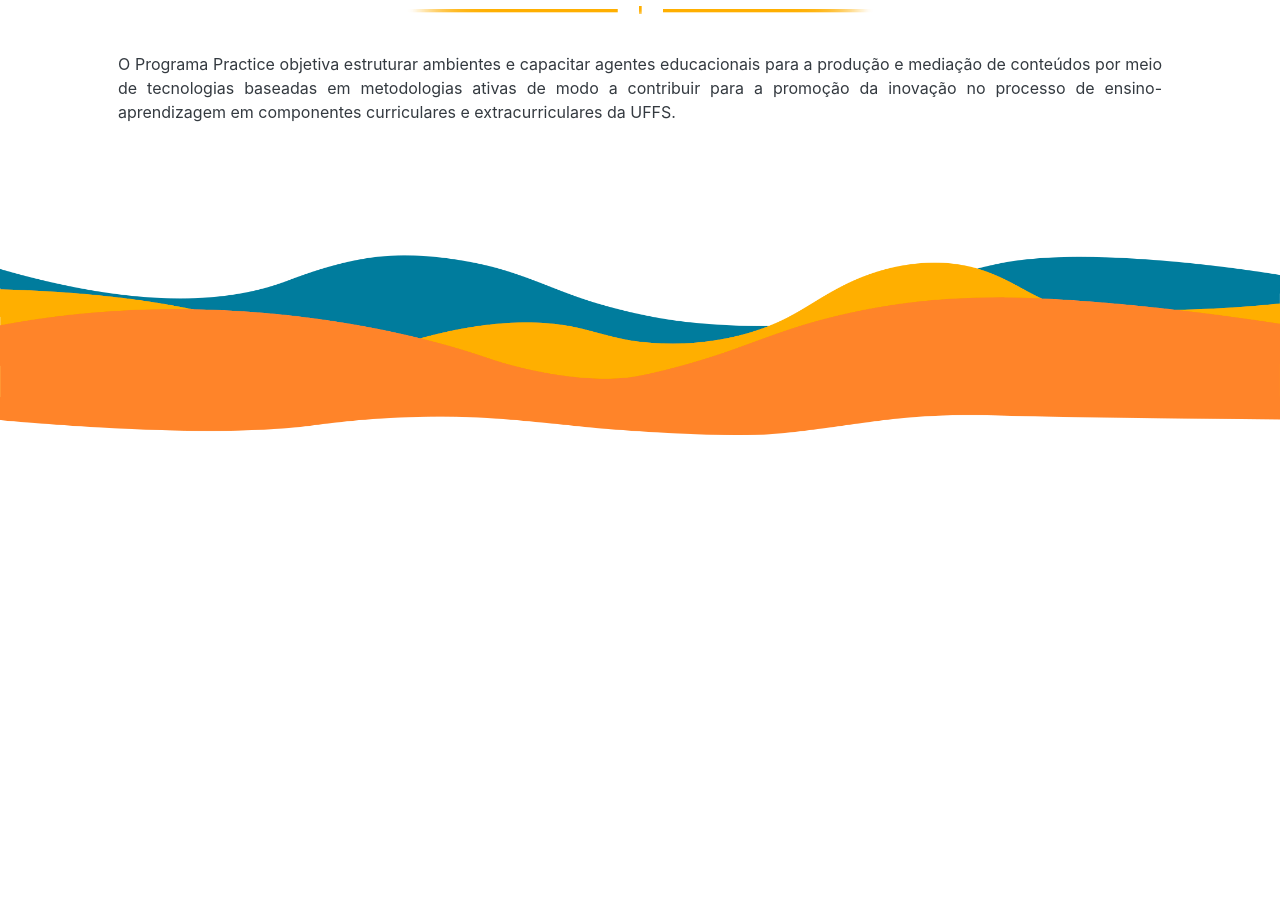
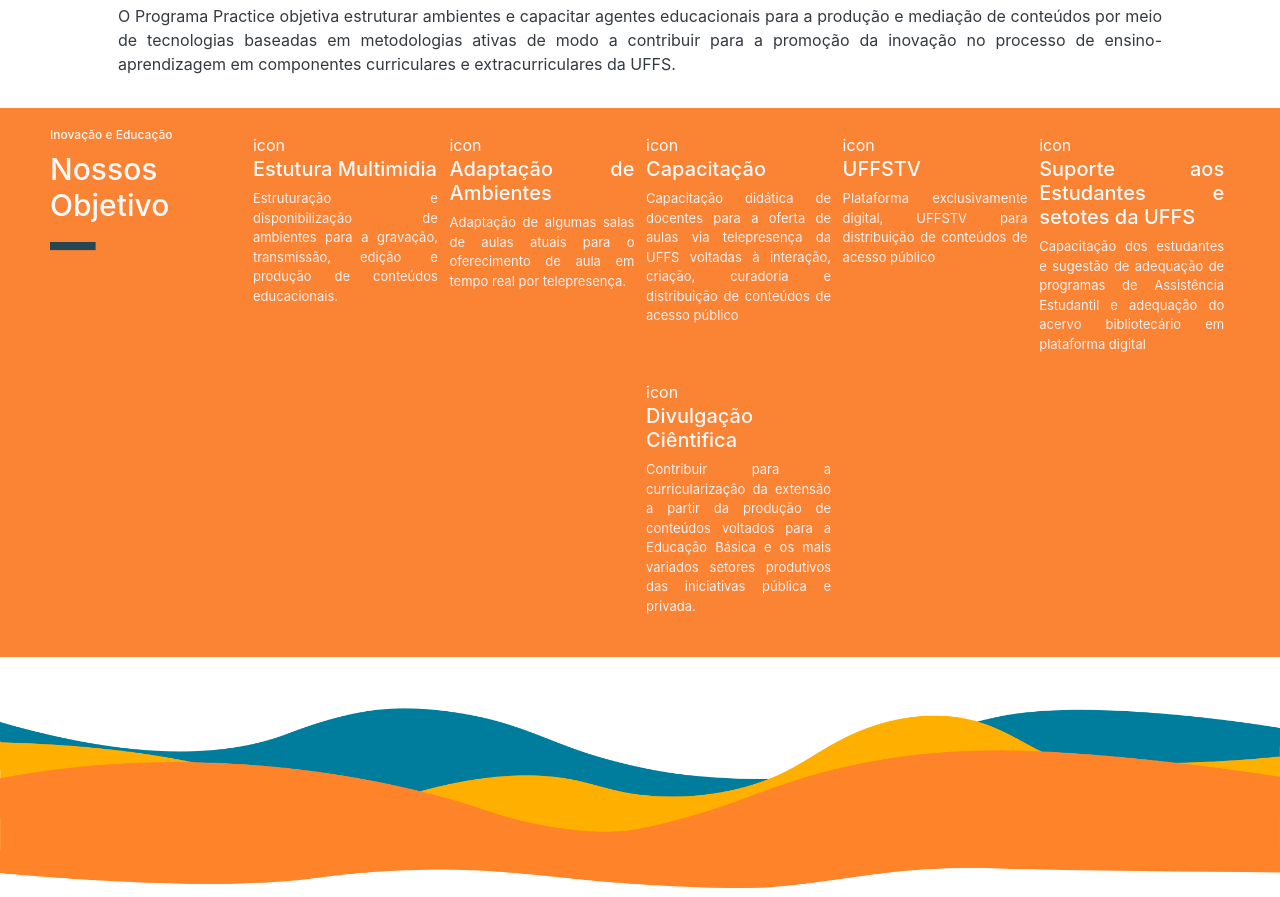
Before and after one commit to oraphaBorges/practice, a Jekyll site: the page built from index.md, in a window 1280 px wide, cut to the strip 563-1460 px from the top of the page. Built offline with Jekyll 4.4.1, drawn with Linux system fonts in a browser that asks for light colours; before the commit the page ends 1007 px from its top, so only the background shows below that.

Commit message:
feat(serviços):add serviços practice

```diff
--- a/_layouts/base.html
+++ b/_layouts/base.html
@@ -15,7 +15,7 @@
 
   <body>
     <header>{% include header.html %}</header>
-    <article id='content' class="container bg-white bloco p-5">{{ content }}</article>
+    <article id='content' class="bg-white bloco">{{ content }}</article>
     <footer>{% include footer.html %}</footer>
     <!--Bootstrap-->
     <script src="https://stackpath.bootstrapcdn.com/bootstrap/4.5.2/js/bootstrap.min.js" integrity="sha384-B4gt1jrGC7Jh4AgTPSdUtOBvfO8shuf57BaghqFfPlYxofvL8/KUEfYiJOMMV+rV" crossorigin="anonymous"></script>
--- a/assets/css/scss/variables.scss
+++ b/assets/css/scss/variables.scss
@@ -2,3 +2,5 @@ $chacal: #264653;
 $cg-blue: #2f7b9a;
 $chinese-yellow: #fcae17;
 $orange:#fa8334;
+$text-light:#f8f9fa;
+$white:#fff;
--- a/assets/css/styles.css
+++ b/assets/css/styles.css
@@ -27,12 +27,46 @@ footer {
   width: 560px;
   height: 315px; }
 
+.objetivos {
+  background-color: #fa8334;
+  color: #f8f9fa;
+  display: flex;
+  flex-direction: row;
+  width: 100%;
+  padding: 20px 50px; }
+  .objetivos .objetivos-title h1 {
+    font-size: 30px; }
+  .objetivos .objetivos-title h2 {
+    font-size: 12px; }
+  .objetivos .objetivos-title p {
+    color: #264653;
+    font-size: 100px;
+    margin-top: -100px; }
+  .objetivos .objetivos-items {
+    display: flex;
+    flex-direction: row;
+    flex-wrap: wrap;
+    justify-content: space-around; }
+    .objetivos .objetivos-items .objetivos-items-item {
+      max-width: 185px;
+      margin: 5px; }
+      .objetivos .objetivos-items .objetivos-items-item h1 {
+        font-size: 20px; }
+      .objetivos .objetivos-items .objetivos-items-item p {
+        color: #eff1f4;
+        font-size: 13px; }
+
 @media screen and (max-width: 600px) {
   #video {
     width: 450px;
     height: 250px; }
 
   #sublinhado {
-    height: 7px; } }
+    height: 7px; }
+
+  .objetivos {
+    flex-direction: column; }
+    .objetivos .objetivos-items .objetivos-items-item {
+      max-width: 350px; } }
 
 /*# sourceMappingURL=styles.css.map */
--- a/assets/css/styles.scss
+++ b/assets/css/styles.scss
@@ -1,4 +1,5 @@
 @import 'scss/variables';
+// @import 'scss/reset.scss';
 @import 'scss/header.scss';
 @import 'scss/footer.scss';
 @import 'scss/components.scss';
--- a/index.md
+++ b/index.md
@@ -7,6 +7,47 @@ layout: base
 
 <img id="sublinhado" src="assets/imgs/sublinhado.png"><img>
 
-<article class="text-justify text-dark my-3">
+<article class="container text-justify text-dark my-3 px-5">
     <p>O Programa Practice objetiva estruturar ambientes e capacitar agentes educacionais para a produção e mediação de conteúdos por meio de tecnologias baseadas em metodologias ativas de modo a contribuir para a promoção da inovação no processo de ensino-aprendizagem em componentes curriculares e extracurriculares da UFFS.</p>
 </article>
+
+<section class="objetivos">
+    <div class="objetivos-title">
+        <h2>Inovação e Educação</h2>
+        <h1>Nossos Objetivo</h1>
+        <p>_</p>
+    </div>
+
+    <div class="objetivos-items text-justify">
+        <div class="objetivos-items-item">
+            <span>icon</span>
+            <h1>Estutura Multimidia</h1>
+            <p>Estruturação e disponibilização de ambientes para a gravação, transmissão, edição e produção de conteúdos educacionais.</p>
+        </div>
+        <div class="objetivos-items-item">
+            <span>icon</span>
+            <h1>Adaptação de Ambientes</h1>
+            <p>Adaptação de algumas salas de aulas atuais para o oferecimento de aula em tempo real por telepresença.</p>
+        </div>
+        <div class="objetivos-items-item">
+            <span>icon</span>
+            <h1>Capacitação</h1>
+            <p>Capacitação didática de docentes para a oferta de aulas via telepresença da UFFS voltadas à interação, criação, curadoria e distribuição de conteúdos de acesso público</p>
+        </div>
+        <div class="objetivos-items-item">
+            <span>icon</span>
+            <h1>UFFSTV</h1>
+            <p>Plataforma exclusivamente digital, UFFSTV para distribuição de conteúdos de acesso público</p>
+        </div>
+        <div class="objetivos-items-item">
+            <span>icon</span>
+            <h1>Suporte aos Estudantes e setotes da UFFS</h1>
+            <p>Capacitação dos estudantes e sugestão de adequação de programas de Assistência Estudantil e adequação do acervo bibliotecário em plataforma digital</p>
+        </div>
+        <div class="objetivos-items-item">
+            <span>icon</span>
+            <h1>Divulgação Ciêntifica</h1>
+            <p>Contribuir para a curricularização da extensão a partir da produção de conteúdos voltados para a Educação Básica e os mais variados setores produtivos das iniciativas pública e privada.</p>
+        </div>
+    </div>
+</section>
```
Also changed, not shown: assets/css/scss/components.scss (+47 -0 lines), 1 other file.
